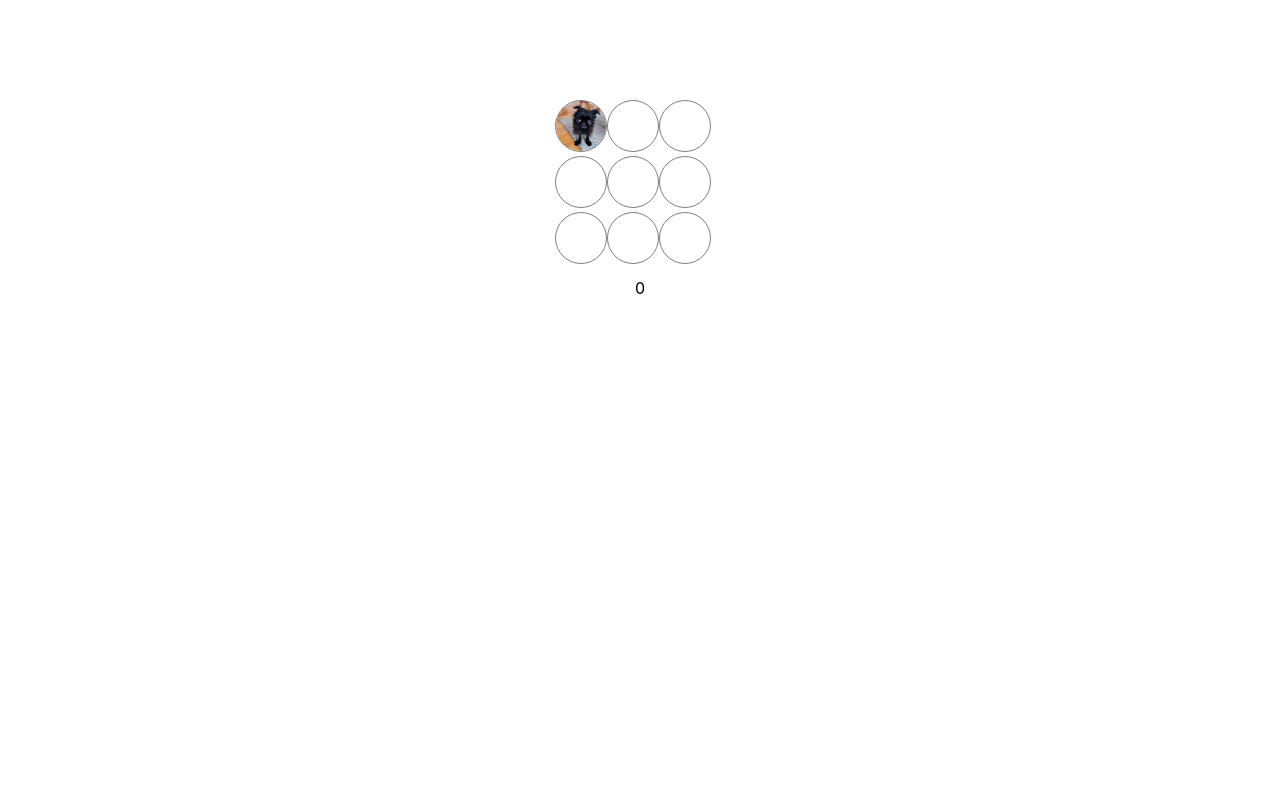
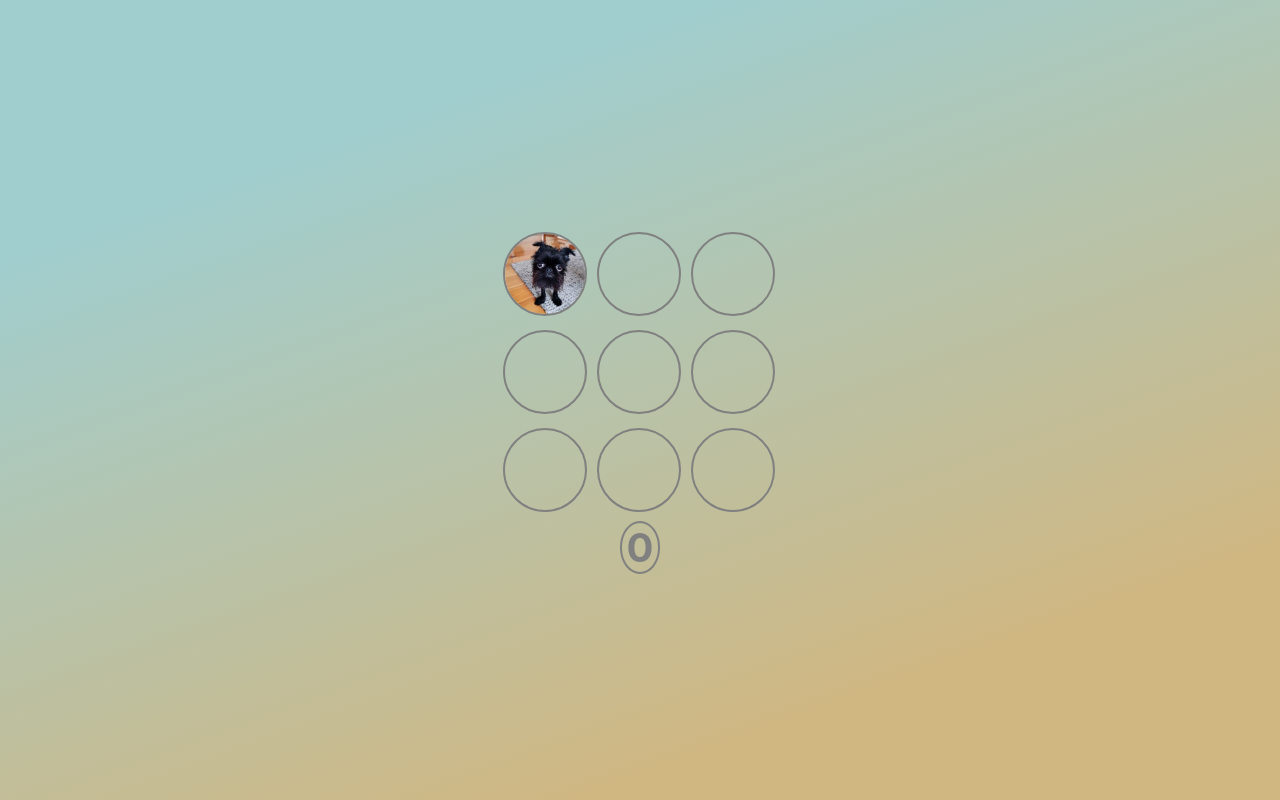
Before and after one commit to mityaycho/task-dog-game-react, a React (Create React App) app: page / in a window 1280 px wide. Built offline with nearby package versions, Linux system fonts and the light colour scheme.

Commit message:
add some changes

```diff
--- a/src/App.css
+++ b/src/App.css
@@ -1,17 +1,32 @@
+.App {
+  min-height: 100vh;
+  display: flex;
+  flex-direction: column;
+  justify-content: center;
+  align-items: center;
+  background: linear-gradient(-20deg, #d0b782 20%, #a0cecf 80%);
+}
+
 .counter {
   text-align: center;
+  border: 2px solid gray;
+  border-radius: 50%;
+  padding: 0 5px;
+  font-size: 40px;
+  font-weight: bold;
+  color: gray;
 }
 
 .wrapper {
-  width: 170px;
-  margin: 100px auto 10px auto;
+  width: 285px;
 }
 
 .item {
-  border: 1px solid grey;
+  border: 2px solid grey;
+  margin: 5px;
   border-radius: 50%;
-  width: 50px;
-  height: 50px;
+  width: 80px;
+  height: 80px;
   text-align: center;
   overflow: hidden;
   display: inline-block;
--- a/src/App.js
+++ b/src/App.js
@@ -7,7 +7,7 @@ class App extends React.Component {
   constructor(props) {
     super(props);
     this.dogAudioRef = React.createRef();
-  }
+  };
 
   state = {
     randomImageIndex: 4,
@@ -35,7 +35,8 @@ class App extends React.Component {
       key={el}
       index={el}
       randomImageIndex={this.state.randomImageIndex}
-      onClickHandler={this.incCounter} />);
+      onClickHandler={this.incCounter}
+      resetCount={this.resetCount}/>);
     return (
       <div className="App">
         <AudioComponent audioRef={this.dogAudioRef} />
@@ -46,6 +47,6 @@ class App extends React.Component {
       </div>
     );
   };
-};
+}
 
 export default App;
--- a/src/PhotoComponent.jsx
+++ b/src/PhotoComponent.jsx
@@ -4,7 +4,7 @@ import dogPhoto from './media/dog.jpg';
 
 const PhotoComponent = (props) => {
   let imgClass = props.index === props.randomImageIndex ? "photo show" : "photo";
-  let onClickHandler = props.index === props.randomImageIndex ? props.onClickHandler : () => {};
+  let onClickHandler = props.index === props.randomImageIndex ? props.onClickHandler : props.resetCount;
   return <div className="item" onClick={onClickHandler}><img src={dogPhoto} className={imgClass} /></div>;
 };
 
```
